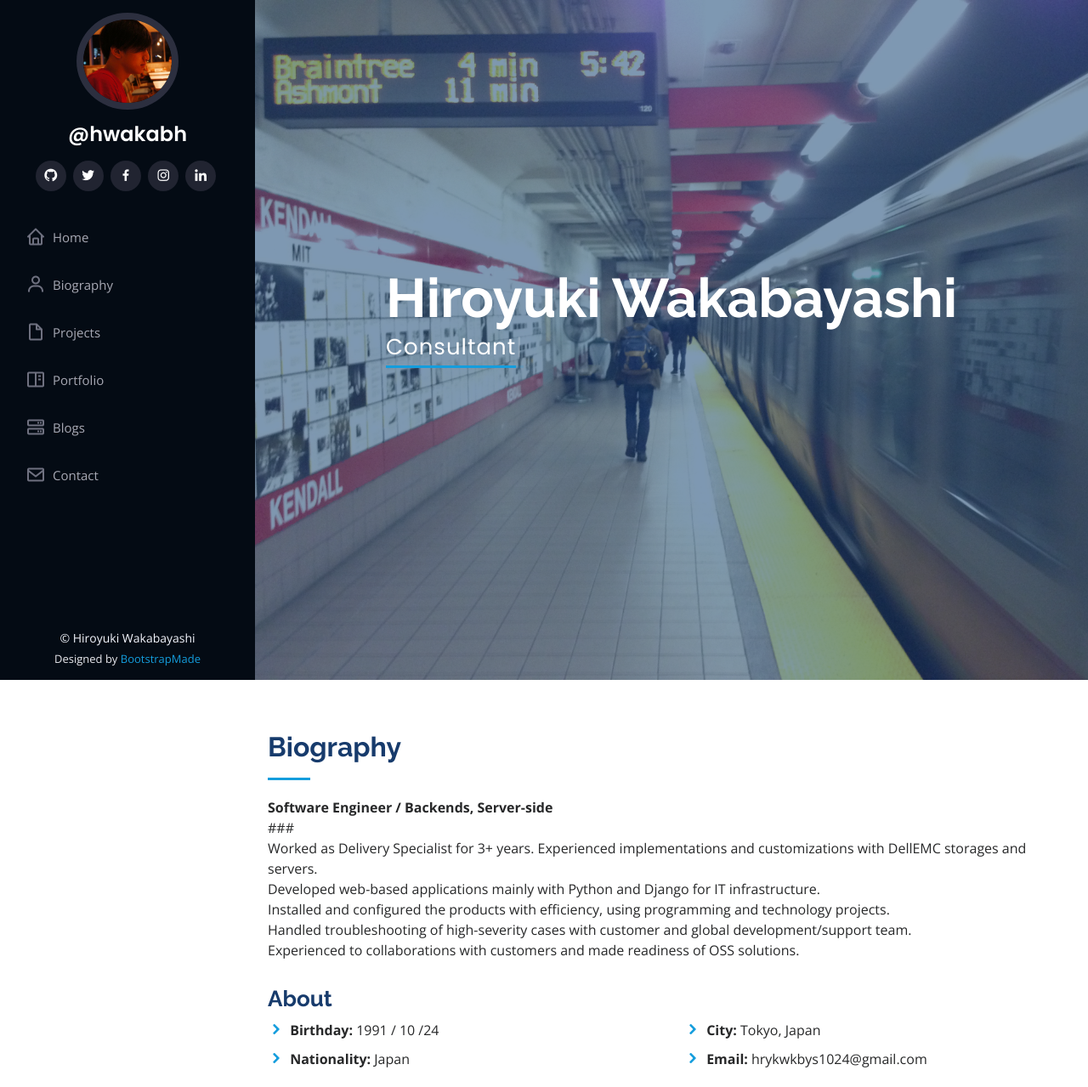
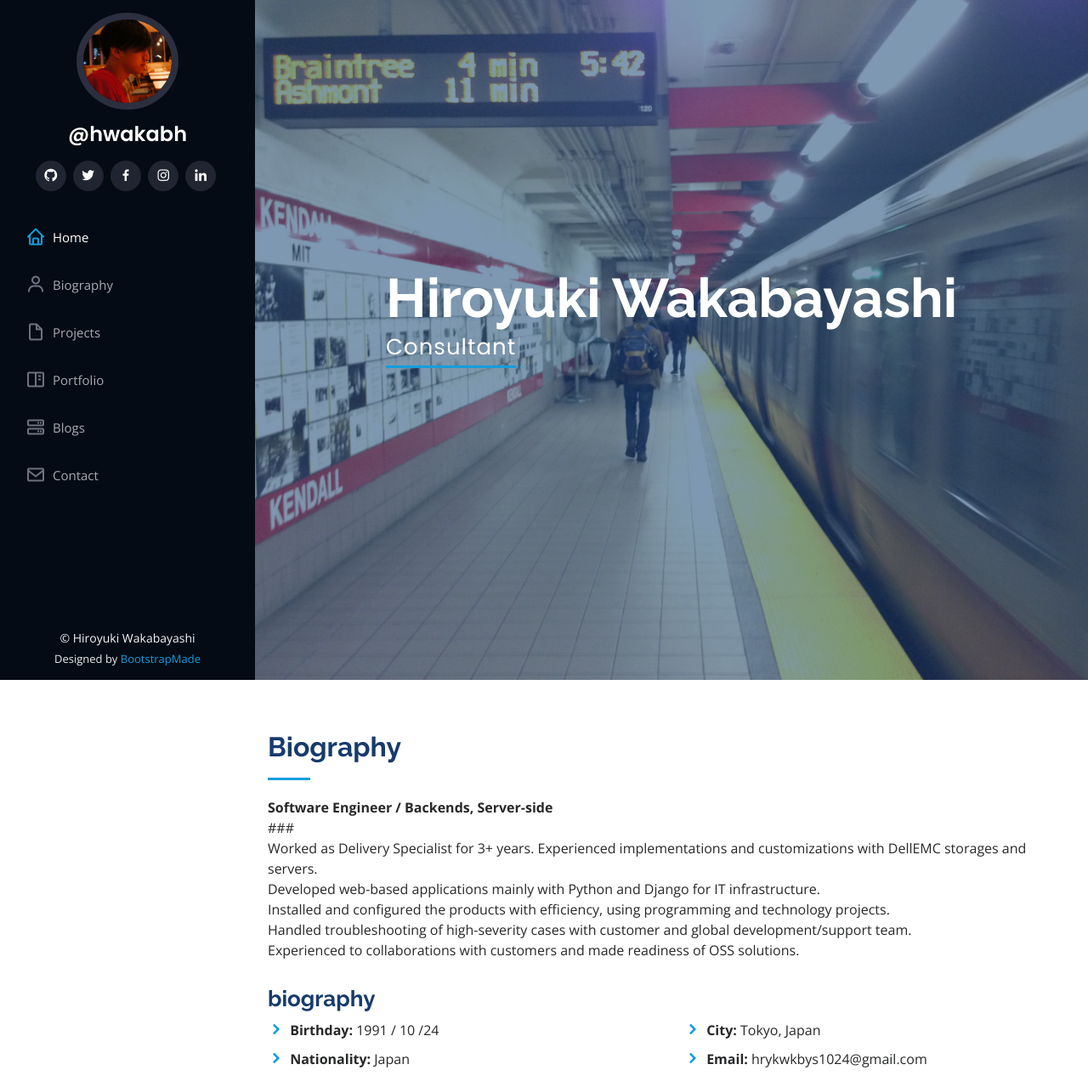
Before and after one commit to hwakabh/hwakabh.github.io, a Django app: template intro/templates/intro/home.html in a window 1280 px wide. Shown: the top 1279 px of the page at 85% size. Run offline with Django 3.2, Linux system fonts and the light colour scheme; the template is opened without the code that fills it, so the values that code supplies are empty; some libraries are stand-ins or nearby versions.

Commit message:
Modified html tags regarding to navigation menu titles.

```diff
--- a/intro/static/intro/assets/css/style.css
+++ b/intro/static/intro/assets/css/style.css
@@ -313,30 +313,30 @@
 }
 
 /*--------------------------------------------------------------
-# About
+# biography
 --------------------------------------------------------------*/
-.about .content h3 {
+.biography .content h3 {
   font-weight: 700;
   font-size: 26px;
   color: #173b6c;
 }
 
-.about .content ul {
+.biography .content ul {
   list-style: none;
   padding: 0;
 }
 
-.about .content ul li {
+.biography .content ul li {
   padding-bottom: 10px;
 }
 
-.about .content ul i {
+.biography .content ul i {
   font-size: 20px;
   padding-right: 2px;
   color: #149ddd;
 }
 
-.about .content p:last-child {
+.biography .content p:last-child {
   margin-bottom: 0;
 }
 
--- a/intro/templates/intro/home.html
+++ b/intro/templates/intro/home.html
@@ -10,8 +10,8 @@
     </div>
   </section><!-- End home -->
 
-  <!-- ======= About Section ======= -->
-  <section id="about" class="about">
+  <!-- ======= biography Section ======= -->
+  <section id="biography" class="biography">
     <div class="container">
 
       <div class="section-title">
@@ -29,7 +29,7 @@
 
       <div class="row">
         <div class="col-lg-12 pt-4 pt-lg-0 content" data-aos="fade-left">
-          <h3>About</h3>
+          <h3>biography</h3>
           <div class="row">
             <div class="col-lg-6">
               <ul>
@@ -73,7 +73,7 @@
         </div>
       </div>
     </div>
-  </section><!-- End About Section -->
+  </section><!-- End biography Section -->
 
   <!-- ======= projects Section ======= -->
   <section id="projects" class="projects section-bg">
--- a/intro/templates/intro/index.html
+++ b/intro/templates/intro/index.html
@@ -50,8 +50,8 @@
 
       <nav class="nav-menu">
         <ul>
-          <li class="active"><a href="#hero"><i class="bx bx-home"></i> <span>Home</span></a></li>
-          <li><a href="#about"><i class="bx bx-user"></i> <span>Biography</span></a></li>
+          <li class="active"><a href="#home"><i class="bx bx-home"></i> <span>Home</span></a></li>
+          <li><a href="#biography"><i class="bx bx-user"></i> <span>Biography</span></a></li>
           <li><a href="#projects"><i class="bx bx-file-blank"></i> <span>Projects</span></a></li>
           <li><a href="#portfolio"><i class="bx bx-book-content"></i> <span>Portfolio</span></a></li>
           <li><a href="#blogs"><i class="bx bx-server"></i> Blogs</a></li>
@@ -86,7 +86,7 @@
     </div>
   </footer><!-- End  Footer -->
 
-  <a href="#hero" class="back-to-top"><i class="icofont-simple-up"></i></a>
+  <a href="#home" class="back-to-top"><i class="icofont-simple-up"></i></a>
 
   <!-- Vendor JS Files -->
   <script src="{% static 'intro/assets/vendor/jquery/jquery.min.js' %}"></script>
```
